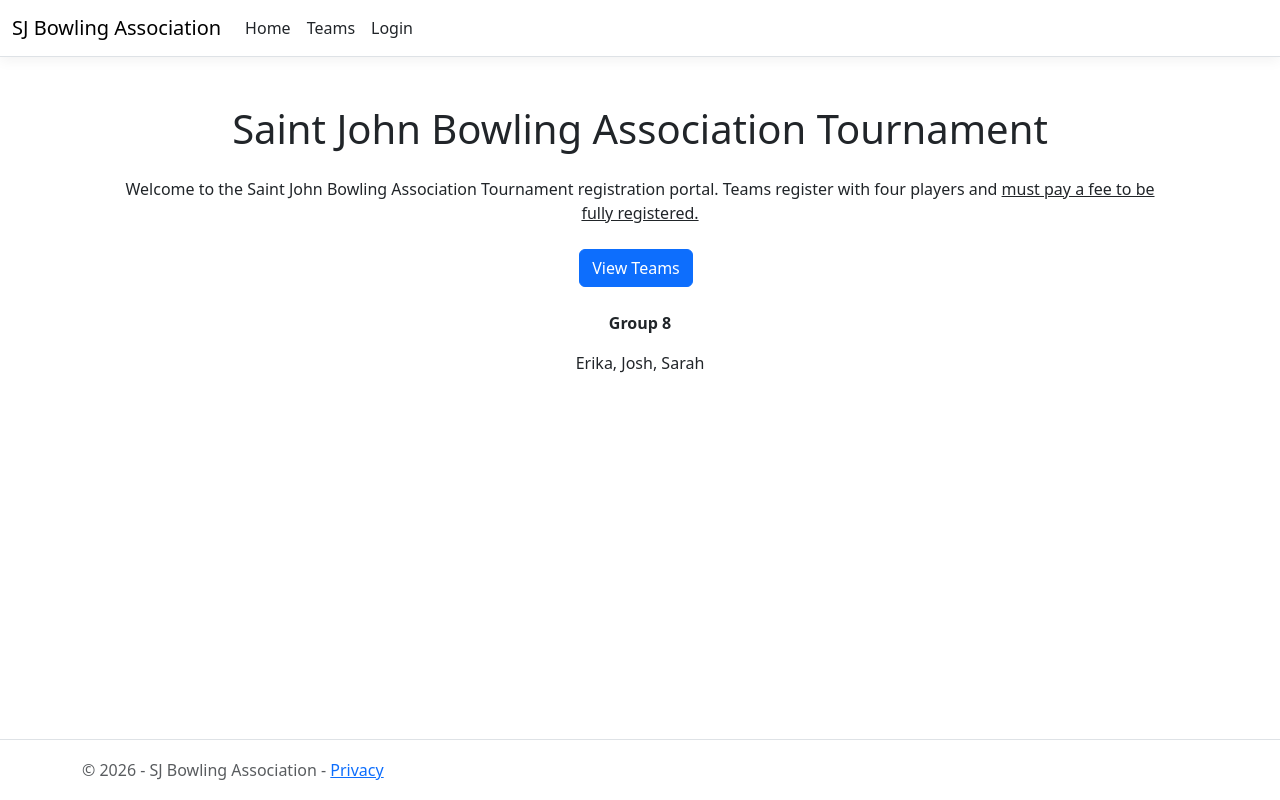
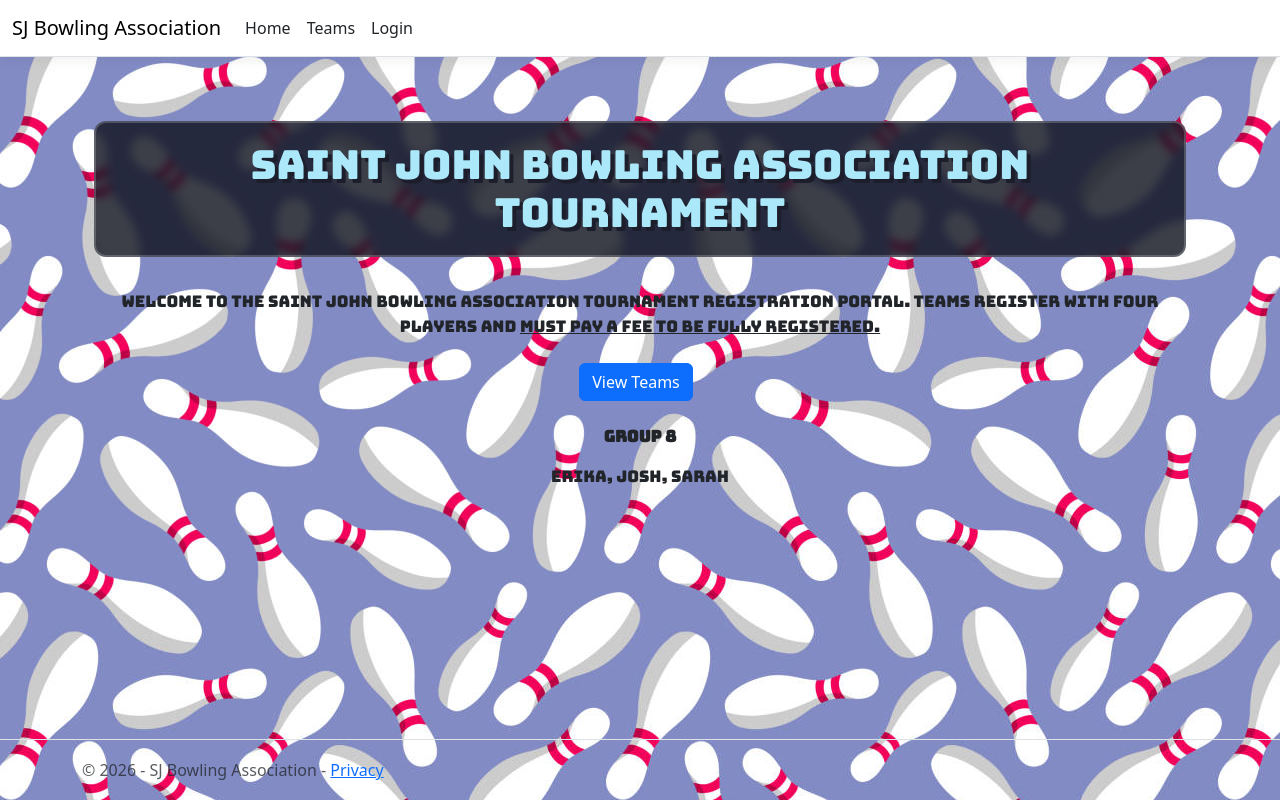
Before and after one commit to Joshieingold/BowlingAlley-MVC-Final, an ASP.NET Core app: page / in a window 1280 px wide. Run offline with ASP.NET Core 8, Linux system fonts and the light colour scheme; style sheets or scripts are compiled from the project's sources.

Commit message:
Not a lot, just a new background and h1 styling.

```diff
--- a/Views/Home/Index.cshtml
+++ b/Views/Home/Index.cshtml
@@ -3,7 +3,7 @@ ViewData["Title"] = "Home Page";
 }
 
 <div class="container-fluid">
-    <h1 class="text-center mt-5">Saint John Bowling Association Tournament</h1>
+    <h1 class="text-center mt-5">Saint John Bowling Association Tournament</span></h1>
     <div class="m-4 d-flex justify-content-center align-items-center flex-column">
         <span class="text-center mb-4">
             <p class="d-inline">Welcome to the Saint John Bowling Association Tournament registration portal. Teams register with four
--- a/Views/Shared/_Layout.cshtml
+++ b/Views/Shared/_Layout.cshtml
@@ -9,6 +9,9 @@
     <link rel="stylesheet" href="~/lib/bootstrap/dist/css/bootstrap.min.css" />
     <link rel="stylesheet" href="~/css/site.css" asp-append-version="true" />
     <link rel="stylesheet" href="~/ProjectDbStarter.styles.css" asp-append-version="true" />
+
+    <link href="https://fonts.googleapis.com/css2?family=Bungee&display=swap" rel="stylesheet">
+
 </head>
 <body>
     <header>
--- a/Views/Shared/_Layout.cshtml.css
+++ b/Views/Shared/_Layout.cshtml.css
@@ -11,13 +11,18 @@ a {
   color: #0077cc;
 }
 
+body {
+  background-color: rgb(#ff0036);
+}
+
 .btn-primary {
   color: #fff;
   background-color: #1b6ec2;
   border-color: #1861ac;
 }
 
-.nav-pills .nav-link.active, .nav-pills .show > .nav-link {
+.nav-pills .nav-link.active,
+.nav-pills .show > .nav-link {
   color: #fff;
   background-color: #1b6ec2;
   border-color: #1861ac;
@@ -31,7 +36,7 @@ a {
 }
 
 .box-shadow {
-  box-shadow: 0 .25rem .75rem rgba(0, 0, 0, .05);
+  box-shadow: 0 0.25rem 0.75rem rgba(0, 0, 0, 0.05);
 }
 
 button.accept-policy {
--- a/wwwroot/css/site.css
+++ b/wwwroot/css/site.css
@@ -8,8 +8,14 @@ html {
   }
 }
 
-.btn:focus, .btn:active:focus, .btn-link.nav-link:focus, .form-control:focus, .form-check-input:focus {
-  box-shadow: 0 0 0 0.1rem white, 0 0 0 0.25rem #258cfb;
+.btn:focus,
+.btn:active:focus,
+.btn-link.nav-link:focus,
+.form-control:focus,
+.form-check-input:focus {
+  box-shadow:
+    0 0 0 0.1rem white,
+    0 0 0 0.25rem #258cfb;
 }
 
 html {
@@ -17,15 +23,40 @@ html {
   min-height: 100%;
 }
 
+p {
+  font-family: "Bungee", sans-serif;
+}
+
 body {
   margin-bottom: 60px;
+  background-image: url("/img/background.jpg");
+  /*https://www.istockphoto.com/vector/bowling-pattern-silhouette-gm1279022765-377762211?phrase=bowling%20pin%20pattern*/
 }
 
-.form-floating > .form-control-plaintext::placeholder, .form-floating > .form-control::placeholder {
+.text-center mb-4 {
+  font-family: Verdana, Geneva, Tahoma, sans-serif;
+  font-style: bold;
+}
+
+h1 {
+  font-family: "Bungee", sans-serif;
+  color: #abe9fa;
+  text-shadow: 4px 4px 0px #1d1e2c;
+  background-color: rgba(18, 20, 32, 0.82);
+  backdrop-filter: blur(4px);
+  padding: 18px 32px;
+  border-radius: 12px;
+  border: 2px solid rgba(255, 255, 255, 0.2);
+  display: inline-block;
+}
+
+.form-floating > .form-control-plaintext::placeholder,
+.form-floating > .form-control::placeholder {
   color: var(--bs-secondary-color);
   text-align: end;
 }
 
-.form-floating > .form-control-plaintext:focus::placeholder, .form-floating > .form-control:focus::placeholder {
+.form-floating > .form-control-plaintext:focus::placeholder,
+.form-floating > .form-control:focus::placeholder {
   text-align: start;
 }
```
Also changed, not shown: wwwroot/img/background.jpg (added).
